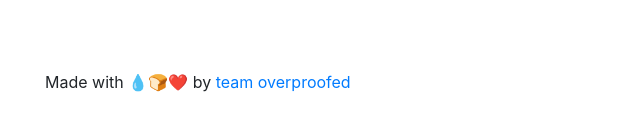
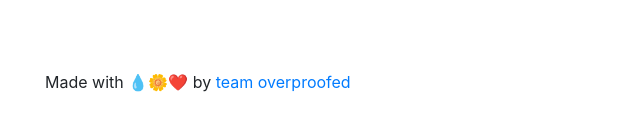
Before and after one commit to mctaylorpants/clio-hackathon-overproofed-game, a website: page public/index.html in a window 1280 px wide. Shown: the part 338-468 px from the top of the page, 40-680 px from the left. Drawn offline with nearby package versions, Linux system fonts and the light colour scheme.

Commit message:
Water flour love

```diff
--- a/public/index.html
+++ b/public/index.html
@@ -31,7 +31,7 @@
       </div>
       <div class="row">
         <div class="col-sm">
-          <p>Made with 💧🍞❤️ by <a href="https://clio.slack.com/archives/C013AP8RG4E" target="_blank">team overproofed</a></p>
+          <p>Made with 💧🌼❤️ by <a href="https://clio.slack.com/archives/C013AP8RG4E" target="_blank">team overproofed</a></p>
         </div>
       </div>
 
```
